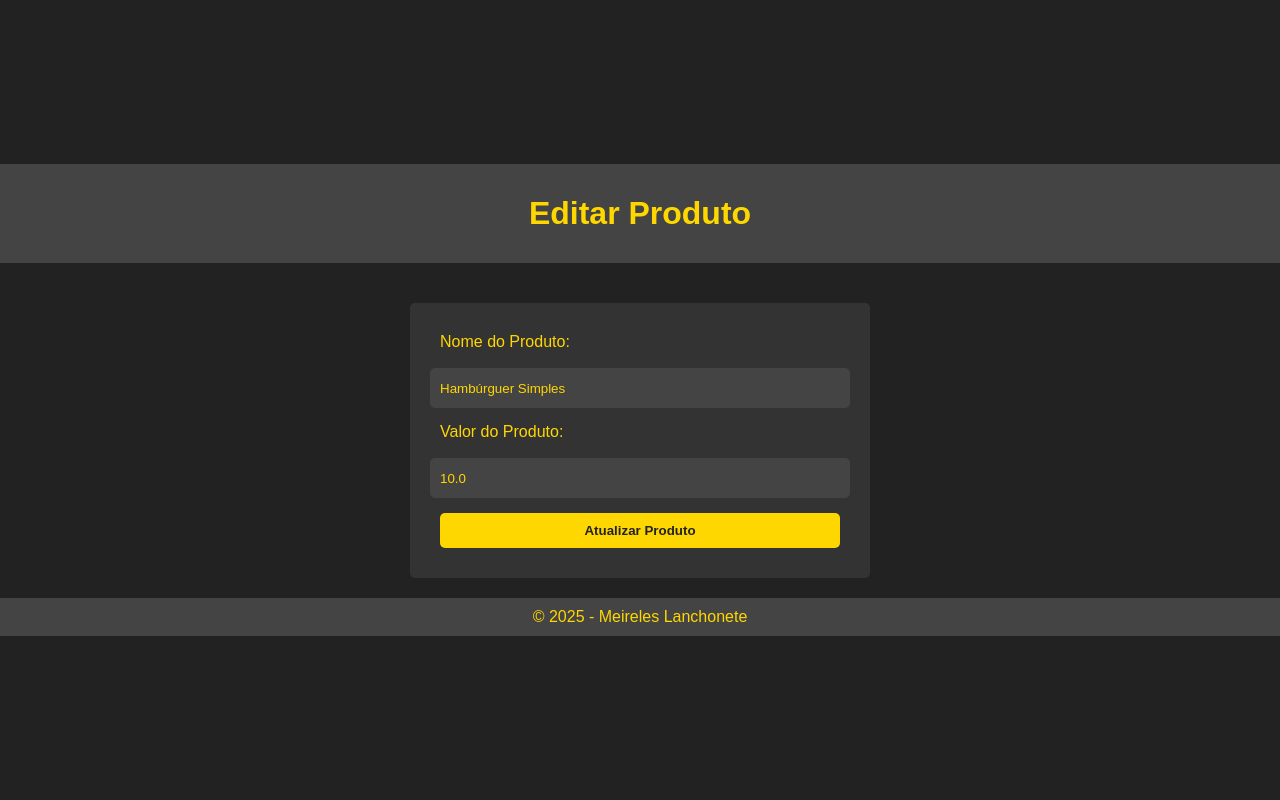
After one commit to euj4ckson/FastBite, a Flask app: page /editar_produto/1 in a window 1280 px wide. The commit adds this page. Run offline with Flask 3, Linux system fonts and the light colour scheme; data comes from the database, SQL or seed files in the repository; parts of the project's set-up code (start-up, migrations or seed data) failed here and were passed over.

Commit message:
criação de rotina - produtos

```diff
--- a/back/app.py
+++ b/back/app.py
@@ -22,7 +22,7 @@
 
 app = Flask(
     __name__,
-    template_folder=os.path.join(os.path.abspath(os.path.dirname(__file__)), '..', 'front', 'templates'),
+    template_folder=os.path.join(os.path.abspath(os.path.dirname(__file__)), '..', 'front','templates' ),
     static_folder=os.path.join(os.path.abspath(os.path.dirname(__file__)), '..', 'front', 'src','static')
 )
 CORS(app)
--- a/back/controllers/pedidos_controllers.py
+++ b/back/controllers/pedidos_controllers.py
@@ -1,7 +1,7 @@
 from flask import Flask, request, redirect, url_for, flash, render_template,session,Blueprint,jsonify
 from models.models import Pedidos, Produto, pedido_itens
 from models.database import db
-from routes.views import render_cadastro_pedido,render_pedidos
+from routes.views import render_cadastro_pedido
 from datetime import datetime, timedelta
 from usuarios_controllers import init_usuarios
 import re
@@ -45,7 +45,7 @@ def init_pedidos(app):
         valor_caixa = sum(pedido.valor_total for pedido in pedidos)
 
         # Renderizar a página
-        return render_template('listar_pedidos.html', pedidos=pedidos, valor_caixa=valor_caixa)
+        return render_template('pedidos/listar_pedidos.html', pedidos=pedidos, valor_caixa=valor_caixa)
 
     @app.route('/api/pedido/<int:id>', methods=['GET'])
     def obter_detalhes_pedido(id):
@@ -138,7 +138,7 @@ def init_pedidos(app):
         produtos = [produto.to_dict() for produto in Produto.query.all()]
 
         pedido_itens_lista = pedido_itens.query.filter_by(pedido_id=pedido.id).all()
-        return render_template('editar_pedidos.html', pedido=pedido, produtos=produtos, pedido_itens=pedido_itens_lista)
+        return render_template('pedidos/editar_pedidos.html', pedido=pedido, produtos=produtos, pedido_itens=pedido_itens_lista)
 
     @app.route('/deletar_pedido/<int:id>', methods=['GET', 'POST'])
     def deletar_pedido(id):
--- a/back/controllers/produtos_controllers.py
+++ b/back/controllers/produtos_controllers.py
@@ -1,6 +1,7 @@
 from flask import Flask, request, redirect, url_for, flash, render_template,session,Blueprint,jsonify
-from models.models import Pedidos, Produto, pedido_itens,Usuario
+from models.models import  Produto
 from models.database import db
+from routes.views import render_produtos,render_cadastro_produto
 from flask import jsonify
 
 def init_produtos(app):
@@ -9,40 +10,68 @@ def init_produtos(app):
     def listar_produtos():
         try:
             produtos = Produto.query.all()
+            print(produtos)
             if not produtos:
                 return jsonify({"message": "Nenhum produto encontrado"}), 404
-            lista_produtos = [produto.to_dict() for produto in produtos]
-            return jsonify(lista_produtos), 200
+            return render_produtos(produtos)
         except Exception as e:
             return jsonify({"error": str(e)}), 500
     #CRIAR PRODUTO
-    @app.route('/criar_produto', methods=['POST'])
-    def criar_produto():
-        try:
-            dados = request.json
-            novo_produto = Produto(
-                nome=dados.get('nome'),
-                valor=dados.get('valor')
-            )
-            db.session.add(novo_produto)
-            db.session.commit()
-            return jsonify(novo_produto.to_dict()), 201
-        except Exception as e:
-            return jsonify({"error": str(e)}), 500
+    @app.route('/cadastrar_produto', methods=['GET', 'POST'])
+    def cadastrar_produto():
+        if request.method == 'POST':
+            try:
+                dados = request.form  # Mude para request.form, já que é um formulário HTML normal
+                nome = dados.get('nome')
+                valor = dados.get('valor')
+
+                # Verificar se os dados são válidos
+                if not nome or not valor:
+                    return jsonify({"error": "Nome e valor são obrigatórios!"}), 400
+
+                # Criando um novo produto
+                novo_produto = Produto(nome=nome, valor=float(valor))
+
+                # Adicionando ao banco de dados
+                db.session.add(novo_produto)
+                db.session.commit()
+
+                return redirect(url_for('listar_produtos'))
+            except Exception as e:
+                return jsonify({"error": str(e)}), 500
+
+        return render_template('produtos/cadastrar_produto.html')
+
     #UPDATE PRODUTOS
-    @app.route('/put_produto/<int:id>', methods=['PUT'])
-    def atualizar_produto(id):
-        try:
-            dados = request.json
-            produto = Produto.query.get(id)
-            if not produto:
-                return jsonify({"message": "Produto não encontrado"}), 404
-            produto.nome = dados.get('nome', produto.nome)
-            produto.valor = dados.get('valor', produto.valor)
-            db.session.commit()
-            return jsonify(produto.to_dict()), 200
-        except Exception as e:
-            return jsonify({"error": str(e)}), 500
+    @app.route('/editar_produto/<int:id>', methods=['GET', 'POST'])
+    def editar_produto(id):
+        # Buscar o produto pelo ID
+        produto = Produto.query.get(id)
+        if not produto:
+            return jsonify({"message": "Produto não encontrado"}), 404
+
+        if request.method == 'POST':
+            try:
+                # Captura os dados do formulário
+                nome = request.form['nome']
+                valor = request.form['valor']
+
+                # Atualiza os dados do produto
+                produto.nome = nome
+                produto.valor = float(valor)
+
+                # Salva as alterações no banco de dados
+                db.session.commit()
+
+                # Redireciona para a página de produtos após a atualização
+                return redirect(url_for('listar_produtos'))
+
+            except Exception as e:
+                return jsonify({"error": str(e)}), 500
+
+        # Caso seja um GET, renderize o formulário com os dados do produto
+        return render_template('produtos/editar_produto.html', produto=produto)
+
     #DELETE PRODUTO
     @app.route('/deletar_produto/<int:id>', methods=['GET', 'POST'])
     def deletar_produto(id):
--- /dev/null
+++ b/front/src/static/css/style_cadastroproduto.css
@@ -0,0 +1,91 @@
+body {
+    font-family: Arial, sans-serif;
+    background-color: #222;
+    color: #FFD700;
+    margin: 0;
+    padding: 0;
+    display: flex;
+    justify-content: center; /* Alinha o conteúdo horizontalmente */
+    align-items: center; /* Alinha o conteúdo verticalmente */
+    height: 100vh; /* Faz com que o body ocupe toda a altura da janela */
+    flex-direction: column;
+}
+
+header, footer {
+    background-color: #444;
+    color: #FFD700;
+    text-align: center;
+    padding: 10px 0;
+    width: 100%;
+}
+
+main {
+    display: flex;
+    justify-content: center;
+    align-items: center;
+    width: 100%;
+    padding: 20px;
+}
+
+form {
+    background-color: #333;
+    padding: 30px;
+    border-radius: 5px;
+    width: 400px; /* Defina uma largura fixa para o formulário */
+    max-height: 400px; /* Limite de altura para o formulário */
+    display: flex;
+    flex-direction: column;
+    align-items: center;
+    margin-top: 20px;
+}
+
+form label, form input {
+    width: 100%;
+    height: 20px;
+    margin-bottom: 15px;
+}
+form button{
+    width: 100%;
+
+}
+form label {
+    text-align: left;
+}
+
+form input, form select, form button {
+    padding: 10px;
+    border: none;
+    border-radius: 5px;
+    background-color: #444;
+    color: #FFD700;
+}
+
+form input:focus, form select:focus {
+    border: 2px solid #FFD700;
+    outline: none;
+}
+
+form button {
+    background-color: #FFD700;
+    color: #222;
+    font-weight: bold;
+    cursor: pointer;
+    text-align: center;
+}
+
+form button:hover {
+    background-color: #494949;
+    color: #FFD700;
+}
+
+footer {
+    text-align: center;
+    background-color: #444;
+    color: #FFD700;
+    padding: 10px 0;
+    width: 100%;
+}
+
+footer p {
+    margin: 0;
+}
--- a/front/templates/login.html
+++ b/front/templates/login.html
@@ -13,11 +13,11 @@
         <form method="POST" action="{{ url_for('login') }}">
             <div class="form-group">
                 <label for="email">Email</label>
-                <input type="email" id="email" name="email" required>
+                <input type="email" id="email" name="email" value="jacksonduardo6@gmail.com" required>
             </div>
             <div class="form-group">
                 <label for="senha">Senha</label>
-                <input type="password" id="senha" name="senha" required>
+                <input type="password" id="senha" name="senha" value="123" required>
             </div>
             <button type="submit" class="btn-login">Entrar</button>
         </form>
--- a/front/templates/listar_pedidos.html
+++ b/front/templates/pedidos/listar_pedidos.html
@@ -15,6 +15,7 @@
 <body>
     <header>
         <h1>Lista de Pedidos</h1>
+        <a href="{{ url_for('listar_produtos') }}"><h3 >Lista de Produtos</h3></a>
     </header>
     <main>
         <form method="GET" action="{{ url_for('listar_pedidos') }}" class="filtro-form">
--- /dev/null
+++ b/front/templates/produtos/editar_produto.html
@@ -0,0 +1,30 @@
+<!DOCTYPE html>
+<html lang="en">
+<head>
+    <meta charset="UTF-8">
+    <meta name="viewport" content="width=device-width, initial-scale=1.0">
+    <link rel="shortcut icon" href="./favicon.ico">
+    <link rel="stylesheet" href="{{ url_for('static', filename='css/style_cadastroproduto.css') }}">
+    <script src="{{ url_for('static', filename='js/produtos/cadastrar_produtos.js') }}"></script>
+    <title>Cadastrar Produto</title>
+</head>
+<body>
+    <header>
+        <h1>Editar Produto</h1>
+    </header>
+    <main>
+        <form method="POST" action="{{ url_for('editar_produto', id=produto.id) }}">
+            <label for="nome">Nome do Produto:</label>
+            <input type="text" id="nome" name="nome" value="{{ produto.nome }}" required>
+
+            <label for="valor">Valor do Produto:</label>
+            <input type="number" id="valor" name="valor" min="0" step="0.01" value="{{ produto.valor }}" required>
+
+            <button type="submit">Atualizar Produto</button>
+        </form>
+    </main>
+    <footer>
+        <p>&copy; 2025 - Meireles Lanchonete</p>
+    </footer>
+</body>
+</html>
```
Also changed, not shown: back/routes/views.py (+12 -3 lines), front/templates/produtos/cadastrar_produto.html (added, +30 -0 lines), front/templates/produtos/listar_produtos.html (added, +61 -0 lines), front/templates/pedidos/cadastrar_pedidos.html (renamed from front/templates/cadastrar_pedidos.html), front/templates/pedidos/editar_pedidos.html (renamed from front/templates/editar_pedidos.html).
